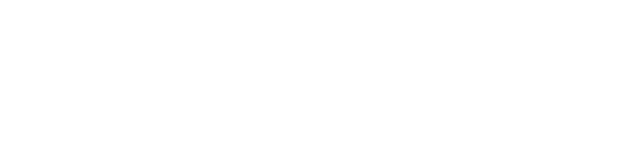
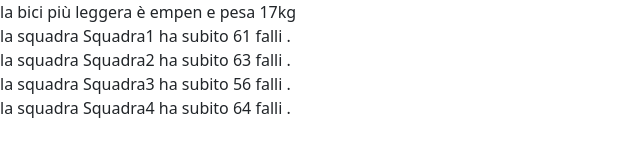
Before and after one commit to teoma145/js-snack-es6, a plain HTML site: page index.html in a window 1280 px wide. Shown: the whole page, without its empty margins (0-640 px from the left). Drawn offline with nearby package versions, Linux system fonts and the light colour scheme.

Commit message:
print-html

```diff
--- a/index.html
+++ b/index.html
@@ -12,7 +12,12 @@
 </head>
 
 <body>
+  <div id="bici">
 
+  </div>
+  <div id="squadre">
+
+  </div>
 
     <script src="js/script.js"></script>
 </body>
--- a/js/script.js
+++ b/js/script.js
@@ -96,7 +96,8 @@ let bicileggera = bici[0]
 
    }
  });
- console.log(`la bici più leggera è ${bicileggera.nome} e pesa ${bicileggera.peso}kg`)
+ const biciel=document.getElementById('bici')
+ biciel.innerHTML=`la bici più leggera è ${bicileggera.nome} e pesa ${bicileggera.peso}kg`
 
 
  const squadreDiCalcio = [
@@ -138,3 +139,7 @@ let bicileggera = bici[0]
   falliSubiti
 }));
 console.log(nomiefalli);
+const squadreel=document.getElementById('squadre')
+nomiefalli.forEach((element)=>{
+   squadreel.innerHTML +=` la squadra ${element.nome} ha subito ${element.falliSubiti} falli .<br>`
+})
```
